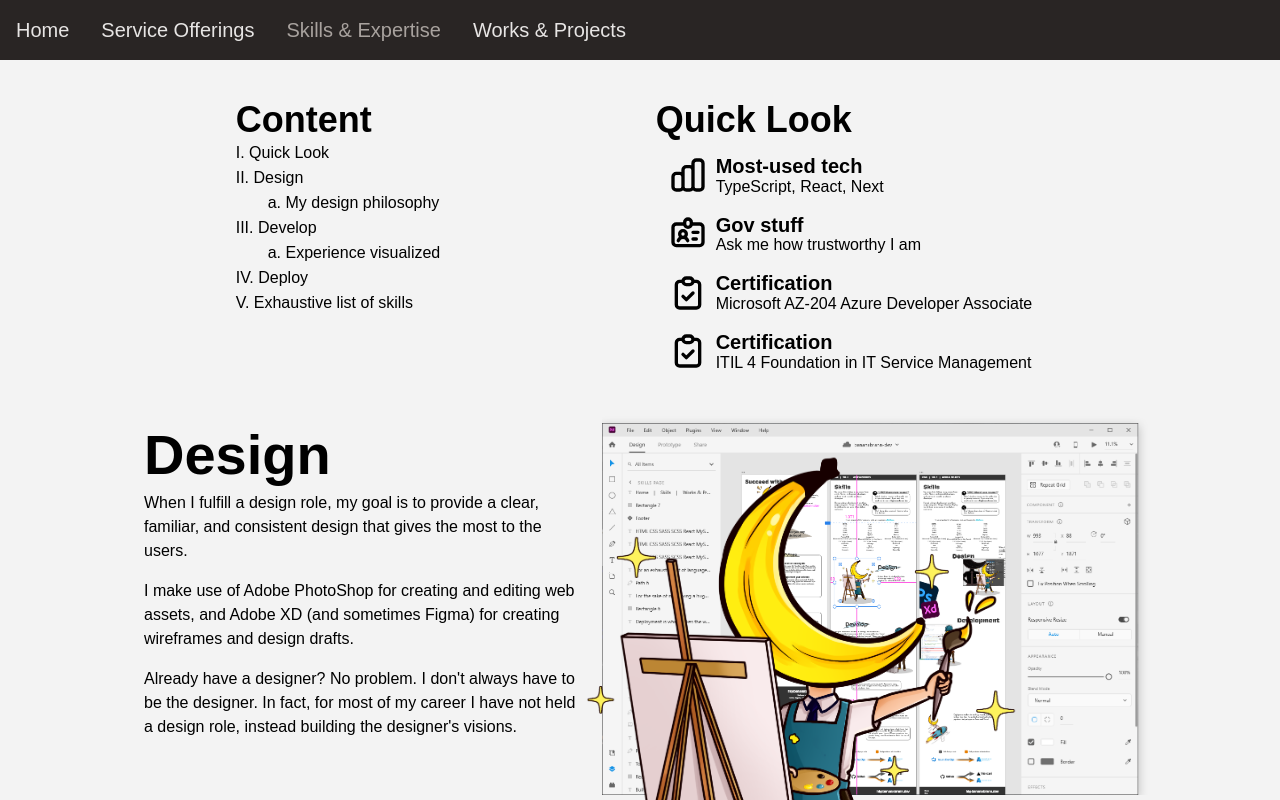
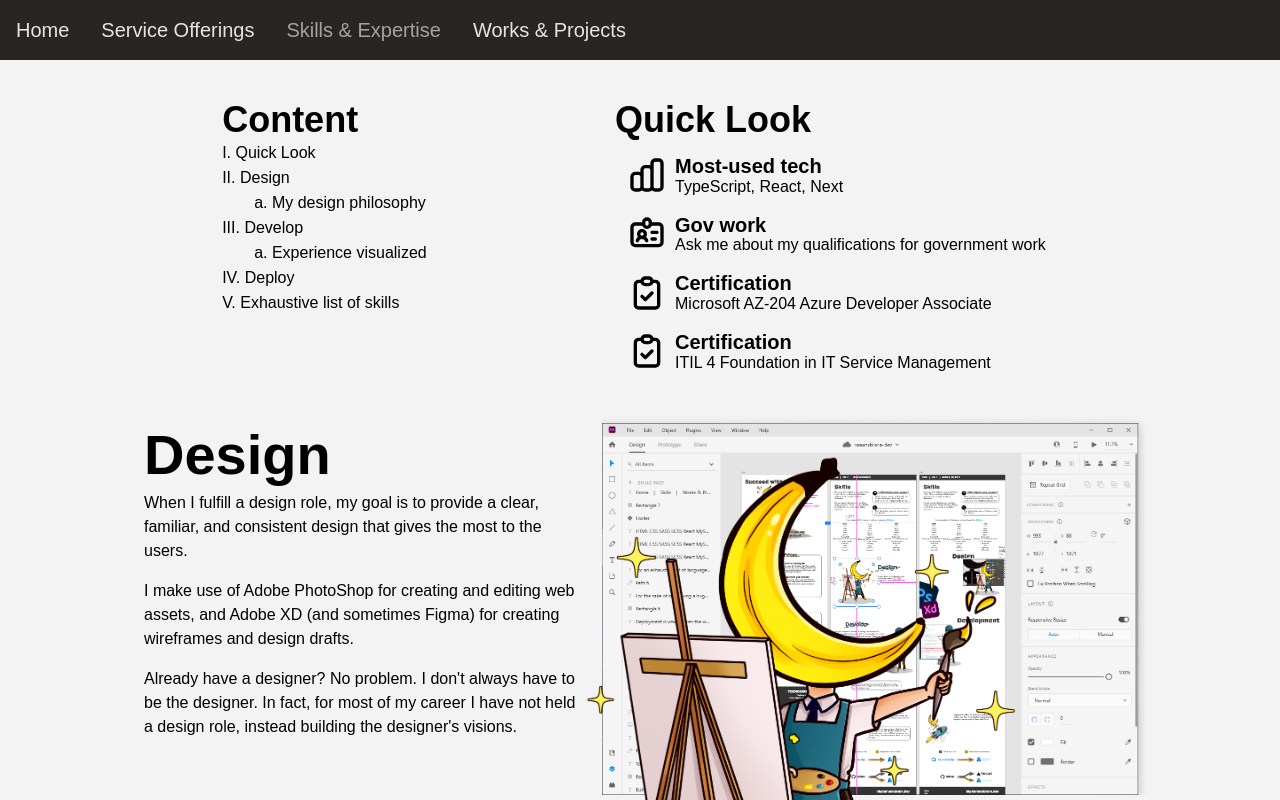
Before and after one commit to bananabrann/old-bananabrann.dev, a Next.js app: page /skills in a window 1280 px wide. Shown: the top 800 px of the page. Built offline with nearby package versions, Linux system fonts and the light colour scheme; a web font is replaced by a local one.

Commit message:
Text content changes on badges

```diff
--- a/pages/skills.tsx
+++ b/pages/skills.tsx
@@ -209,8 +209,8 @@ export default function Skills({ techList }: { techList: TechList }) {
             <InfoBadge title="Most-used tech" symbol={InfoBadgeSymbol.BarChart}>
               <p>{`TypeScript, React, Next`}</p>
             </InfoBadge>
-            <InfoBadge title="Gov stuff" symbol={InfoBadgeSymbol.IdBadge}>
-              <p>{`Ask me how trustworthy I am`}</p>
+            <InfoBadge title="Gov work" symbol={InfoBadgeSymbol.IdBadge}>
+              <p>{`Ask me about my qualifications for government work`}</p>
             </InfoBadge>
             {/* prettier-ignore */}
             <InfoBadge title="Certification" symbol={InfoBadgeSymbol.ClipboardWithCheck}>
```
